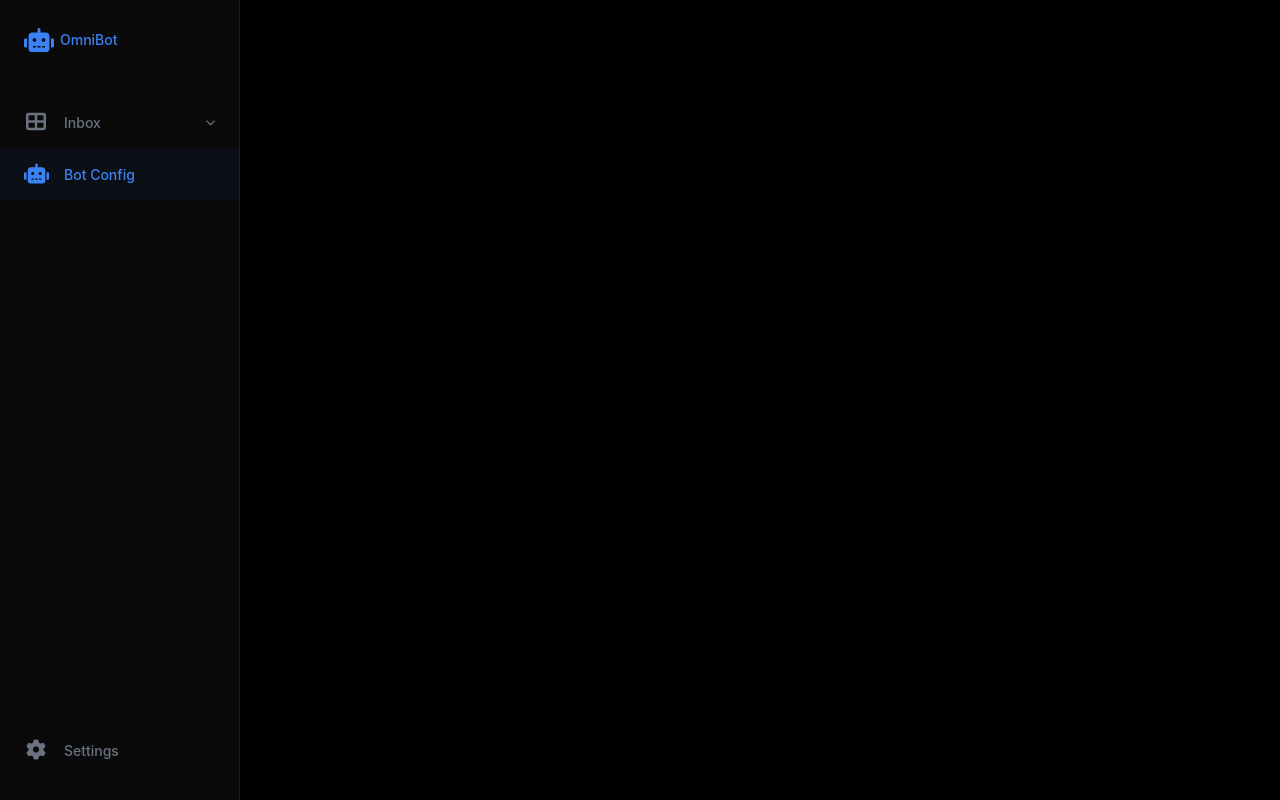
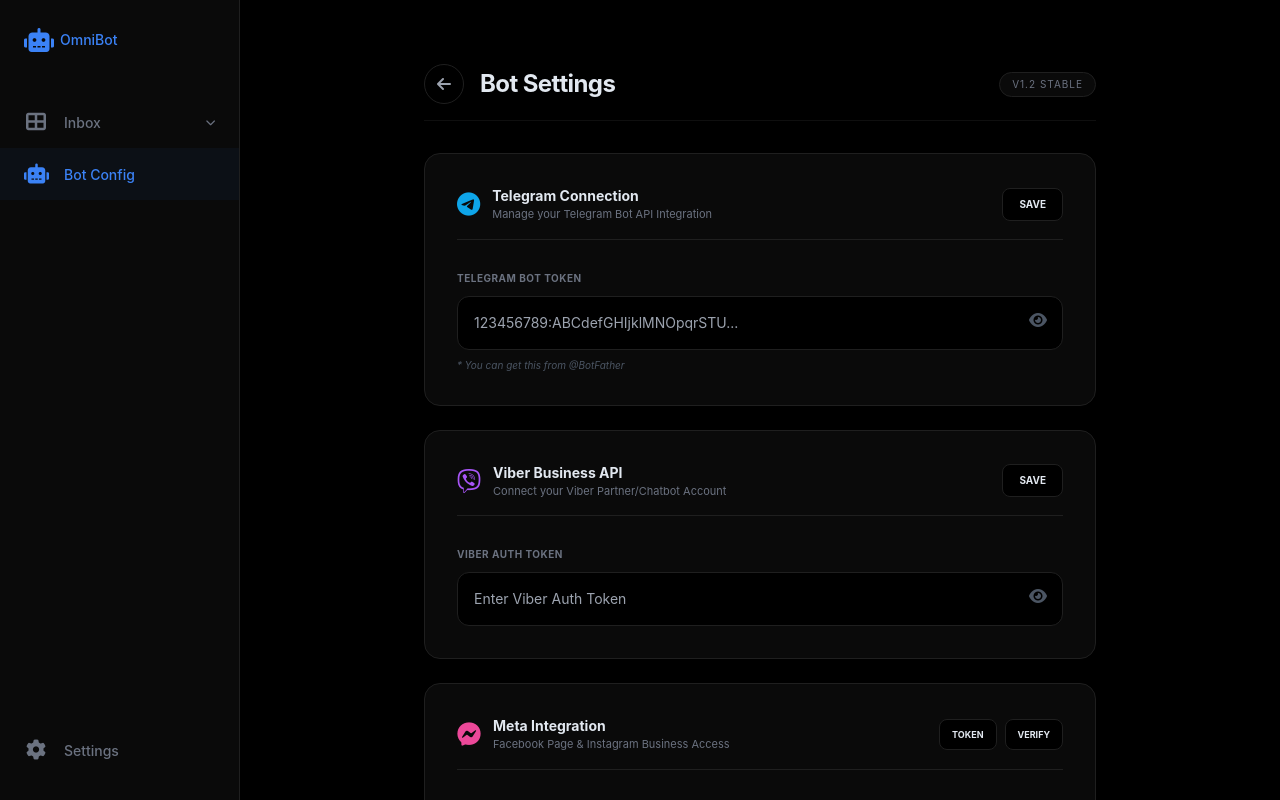
Before and after one commit to Minghkldy/Realmessage, a website: page index.html in a window 1280 px wide. Both pictures are taken after a click on the element "Bot Config". Drawn offline with nearby package versions, Linux system fonts and the light colour scheme; no server answers.

Commit message:
Update index.html

```diff
--- a/index.html
+++ b/index.html
@@ -187,7 +187,7 @@
     </div>
 
     <div id="bot-settings-area" class="hidden flex-1 flex flex-col bg-pure-black overflow-hidden">
-        <iframe src="settings.html" id="settings-frame" class="w-full h-full border-none"></iframe>
+        <iframe src="bot-config.html" id="settings-frame" class="w-full h-full border-none"></iframe>
     </div>
 
     <div id="right-panel" class="hidden w-80 border-l border-border-gray bg-dark-gray flex flex-col p-6 space-y-8 overflow-y-auto">
```
Lines whose indentation alone changed are shown as unchanged.
